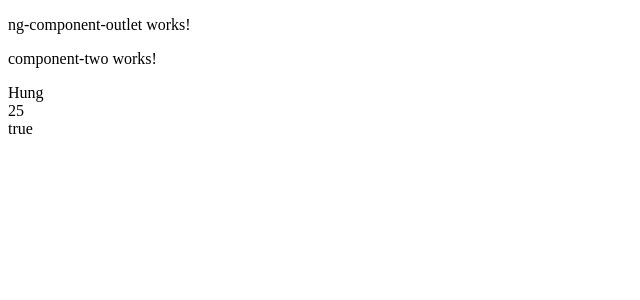
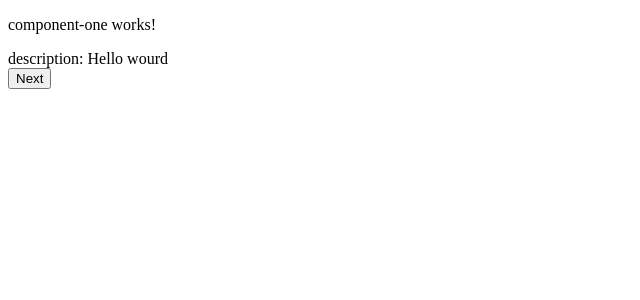
Before and after one commit to HungNguyen-99/angular-injection-token-as-service, an Angular app in the folder my-app/: page /ng-component-outlet in a window 1280 px wide. Shown: the top 300 px of the page, without its empty margins (0-640 px from the left). Built offline with nearby package versions, Linux system fonts and the light colour scheme; no server answers.

Commit message:
complete ngComponentOutlet

```diff
--- a/my-app/src/app/components/ng-component-outlet/components/component-one/component-one.component.html
+++ b/my-app/src/app/components/ng-component-outlet/components/component-one/component-one.component.html
@@ -1 +1,2 @@
 <p>component-one works!</p>
+<div>description: {{ description }}</div>
--- a/my-app/src/app/components/ng-component-outlet/components/component-one/component-one.component.ts
+++ b/my-app/src/app/components/ng-component-outlet/components/component-one/component-one.component.ts
@@ -1,12 +1,12 @@
-import { Component } from '@angular/core';
+import { Component, Input } from '@angular/core';
 
 @Component({
   selector: 'app-component-one',
   standalone: true,
   imports: [],
   templateUrl: './component-one.component.html',
-  styleUrl: './component-one.component.css'
+  styleUrl: './component-one.component.css',
 })
 export class ComponentOneComponent {
-
+  @Input() description!: string;
 }
--- a/my-app/src/app/components/ng-component-outlet/ng-component-outlet.component.html
+++ b/my-app/src/app/components/ng-component-outlet/ng-component-outlet.component.html
@@ -1,3 +1,7 @@
-<p>ng-component-outlet works!</p>
+<ng-container
+  *ngComponentOutlet="
+    getCurrentComponent(currentIndex).component;
+    inputs: getCurrentComponent(currentIndex).inputs
+  " />
 
-<ng-container *ngComponentOutlet="comOne.component; inputs: comOne.inputs" />
+<button (click)="nextComponent()">Next</button>
--- a/my-app/src/app/components/ng-component-outlet/ng-component-outlet.component.ts
+++ b/my-app/src/app/components/ng-component-outlet/ng-component-outlet.component.ts
@@ -1,17 +1,31 @@
 import { NgComponentOutlet } from '@angular/common';
-import { Component } from '@angular/core';
+import { Component, OnInit, inject } from '@angular/core';
 import { ComponentTwoComponent } from './components/component-two/component-two.component';
+import { NgComService } from './service';
 
 @Component({
   selector: 'app-ng-component-outlet',
   standalone: true,
-  imports: [NgComponentOutlet, ComponentTwoComponent],
+  imports: [NgComponentOutlet],
+  providers: [NgComService],
   templateUrl: './ng-component-outlet.component.html',
   styleUrl: './ng-component-outlet.component.css',
 })
-export class NgComponentOutletComponent {
-  comOne = {
-    component: ComponentTwoComponent,
-    inputs: { name: 'Hung', age: 25, sex: true },
-  };
+export class NgComponentOutletComponent implements OnInit {
+  private ngComponentService = inject(NgComService);
+
+  public currentIndex = 0;
+
+  ngOnInit(): void {}
+
+  getCurrentComponent(index: number) {
+    return this.ngComponentService.getComponent()[index];
+  }
+
+  nextComponent() {
+    this.currentIndex++;
+    if (this.currentIndex === this.ngComponentService.getComponent().length) {
+      this.currentIndex = 0;
+    }
+  }
 }
--- a/my-app/src/app/components/ng-component-outlet/service.ts
+++ b/my-app/src/app/components/ng-component-outlet/service.ts
@@ -0,0 +1,24 @@
+import { Type } from '@angular/core';
+import { ComponentOneComponent } from './components/component-one/component-one.component';
+import { ComponentTwoComponent } from './components/component-two/component-two.component';
+
+export class NgComService {
+  getComponent(): { component: Type<any>; inputs: Record<string, unknown> }[] {
+    return [
+      {
+        component: ComponentOneComponent,
+        inputs: {
+          description: 'Hello wourd',
+        },
+      },
+      {
+        component: ComponentTwoComponent,
+        inputs: {
+          name: 'Hung',
+          age: 25,
+          sex: true,
+        },
+      },
+    ] as { component: Type<any>; inputs: Record<string, unknown> }[];
+  }
+}
```
